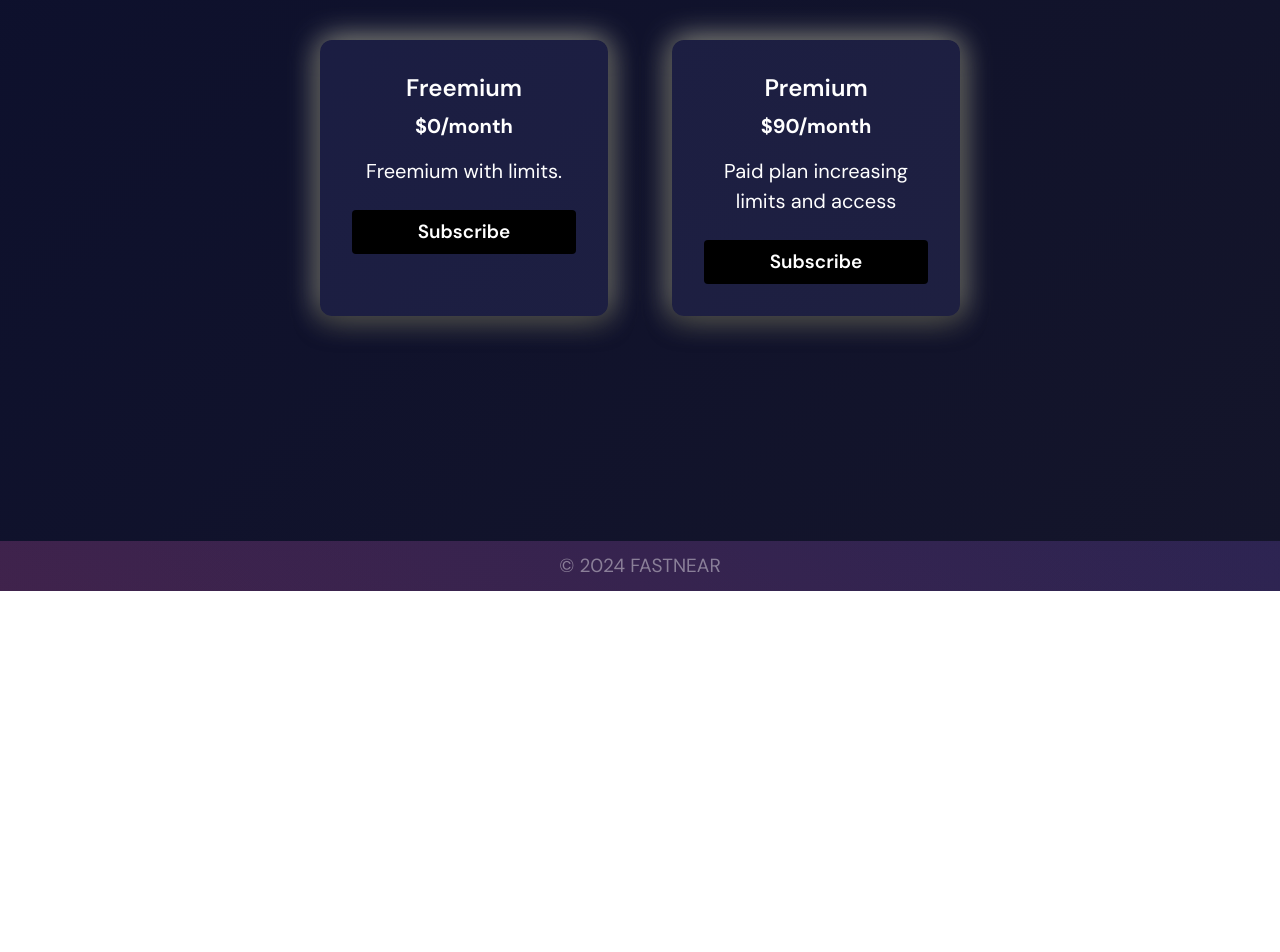
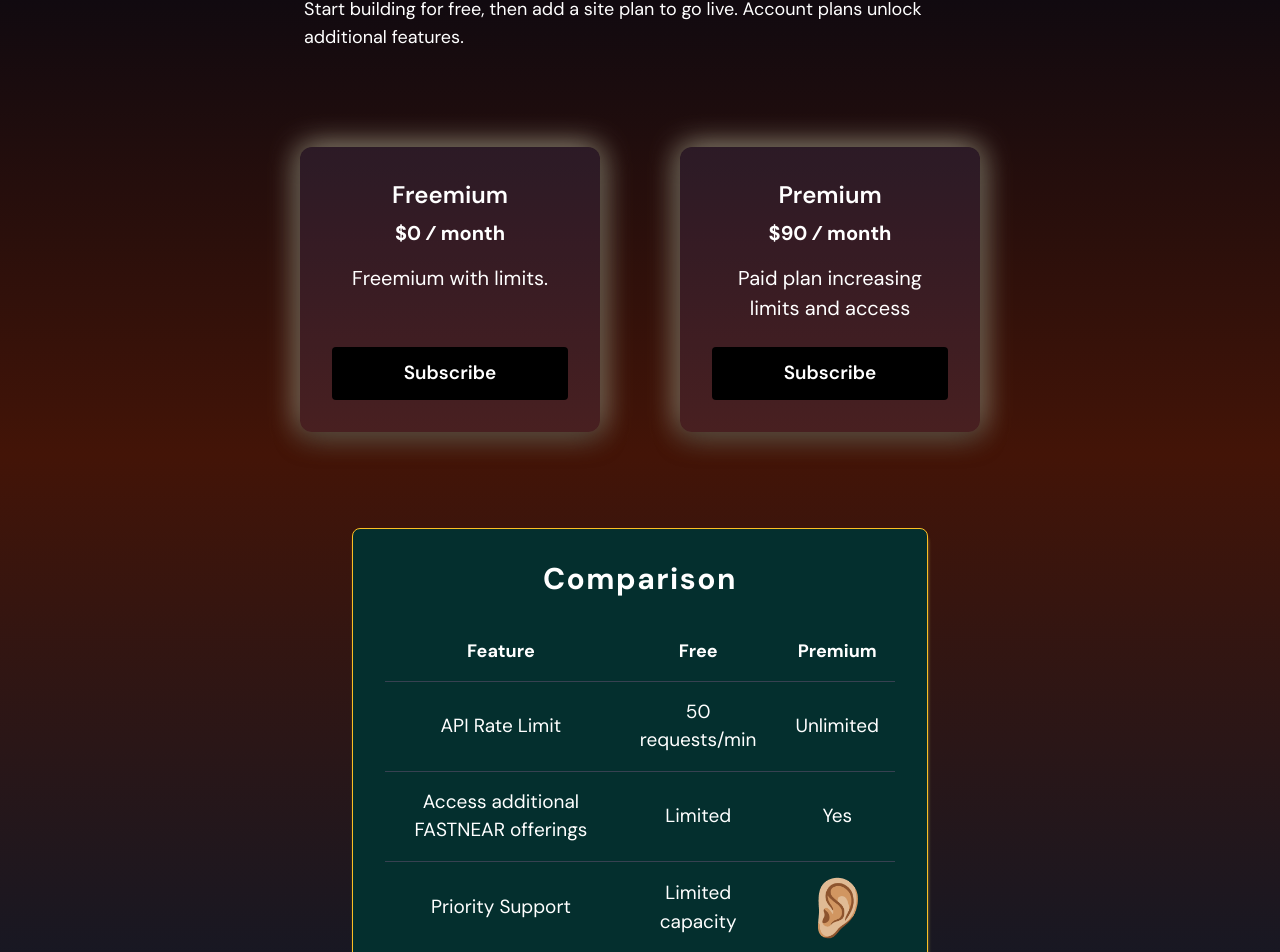
Before and after one commit to fastnear/subscriptions-site, a Next.js app: page /pricing in a window 1280 px wide. Shown: the part 209-1161 px from the top of the page. Before the commit the page ends 800 px from the top, so only its background shows below. Built offline with nearby package versions, Linux system fonts and the light colour scheme.

Commit message:
add comparison chart to plans landing page

```diff
--- a/src/app/pricing/page.tsx
+++ b/src/app/pricing/page.tsx
@@ -3,27 +3,60 @@
 
 export default function PricingOptionsPage() {
   return (
-    <div className="p-8">
-      <h1 className="text-4xl font-bold text-center">Pricing Plans</h1>
-      <p className="mt-4 text-center">
+    <div className="p-12 min-h-[85vh] bg-gradient-to-b from-gray-950 via-orange-950 to-gray-900 flex flex-col items-center">
+      <h1 className="text-5xl font-bold text-center mb-6">Pricing Plans</h1>
+      <p className="text-lg max-w-2xl mb-12">
         Start building for free, then add a site plan to go live. Account plans unlock additional features.
       </p>
-      <div className="flex flex-wrap justify-center gap-8 mt-8">
+
+      <div className="flex flex-wrap justify-center gap-12 mt-8 mb-20">
         {PLAN_TYPES.map((plan) => (
-          <div key={plan.name} className="pricing-card w-full sm:w-72 p-6 rounded-lg shadow-lg hover:shadow-xl transition-shadow">
-            <h2 className="text-2xl font-semibold mb-2 text-center">{plan.name}</h2>
-            <p className="text-xl font-bold text-center mb-4">{plan.price}/month</p>
-            <p className="text-center mb-6">{plan.description}</p>
+          <div key={plan.name} className="pricing-card w-full sm:w-80 p-8 rounded-lg shadow-lg  transition-shadow flex flex-col justify-between">
+            <div>
+              <h2 className="text-2xl font-semibold mb-2 text-center">{plan.name}</h2>
+              <p className="text-xl font-bold text-center mb-4">{plan.price} &#8260; month</p>
+              <p className="text-center mb-6">{plan.description}</p>
+            </div>
             <a
               href={plan.externalLink}
               target="_blank"
               rel="noopener noreferrer"
-              className="w-full block py-2 px-4 rounded bg-black text-white font-semibold text-center hover:bg-gray-800 transition-colors"
+              className="w-full mt-auto block py-3 px-4 rounded bg-black text-white font-semibold text-center hover:bg-gray-600"
             >
               Subscribe
             </a>
           </div>
         ))}
+      </div>
+
+      <div className="max-w-xl mx-auto p-8 bg-teal-950 border border-amber-400 rounded-lg shadow-lg transition-shadow animate-glow-pulse">
+        <h3 className="text-3xl font-bold text-center mb-6 tracking-wider">Comparison</h3>
+        <table className="w-full text-center text-white">
+          <thead>
+          <tr>
+            <th className="p-4 border-b border-gray-700 text-lg">Feature</th>
+            <th className="p-4 border-b border-gray-700 text-lg">Free</th>
+            <th className="p-4 border-b border-gray-700 text-lg">Premium</th>
+          </tr>
+          </thead>
+          <tbody>
+          <tr>
+            <td className="p-4 border-b border-gray-700">API Rate Limit</td>
+            <td className="p-4 border-b border-gray-700">50 requests/min</td>
+            <td className="p-4 border-b border-gray-700">Unlimited</td>
+          </tr>
+          <tr>
+            <td className="p-4 border-b border-gray-700">Access additional FASTNEAR offerings</td>
+            <td className="p-4 border-b border-gray-700">Limited</td>
+            <td className="p-4 border-b border-gray-700">Yes</td>
+          </tr>
+          <tr>
+            <td className="p-4">Priority Support</td>
+            <td className="p-4">Limited capacity</td>
+            <td className="p-4 text-6xl">👂🏼</td>
+          </tr>
+          </tbody>
+        </table>
       </div>
     </div>
   );
```
